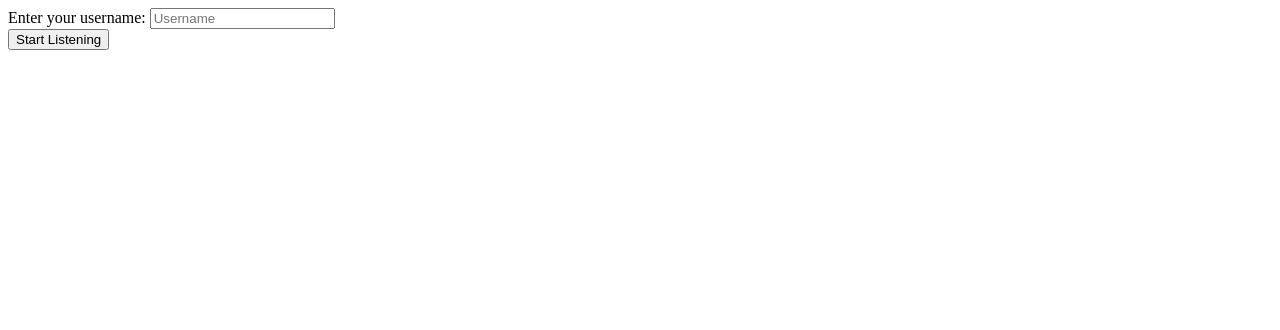
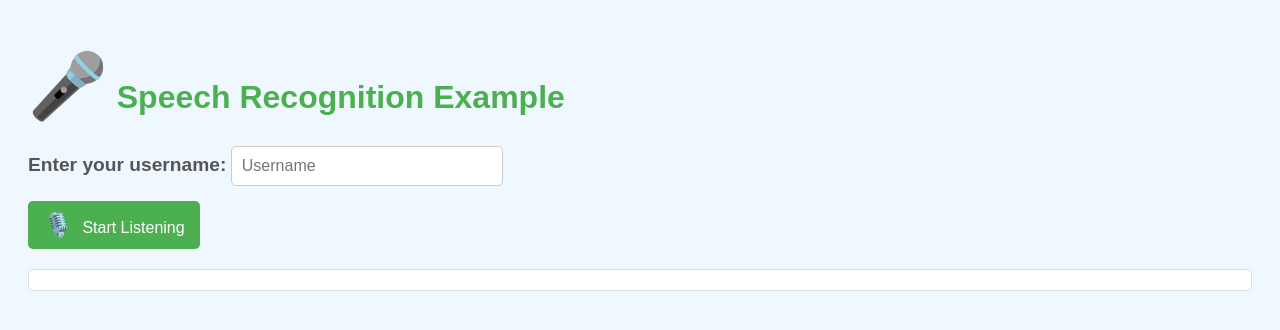
Before and after one commit to kyle12357/kyle12357.github.io, a website: page index.html in a window 1280 px wide. Drawn offline with Linux system fonts and the light colour scheme.

Commit message:
Update index.html

```diff
--- a/index.html
+++ b/index.html
@@ -4,13 +4,80 @@
     <meta charset="UTF-8">
     <meta name="viewport" content="width=device-width, initial-scale=1.0">
     <title>Speech Recognition Example</title>
+    <style>
+        body {
+            font-family: Arial, sans-serif;
+            background-color: #f0f8ff; /* Light Blue Background */
+            color: #333;
+            padding: 20px;
+        }
+
+        h1 {
+            color: #4CAF50;
+        }
+
+        div {
+            margin-bottom: 15px;
+        }
+
+        label {
+            font-weight: bold;
+            font-size: 1.2em;
+            color: #555;
+        }
+
+        #username {
+            padding: 10px;
+            font-size: 1em;
+            border-radius: 5px;
+            border: 1px solid #ccc;
+            width: 250px;
+        }
+
+        #start-btn {
+            background-color: #4CAF50;
+            color: white;
+            padding: 10px 15px;
+            font-size: 1em;
+            border: none;
+            border-radius: 5px;
+            cursor: pointer;
+            transition: background-color 0.3s;
+        }
+
+        #start-btn:hover {
+            background-color: #45a049;
+        }
+
+        #result {
+            margin-top: 20px;
+            font-size: 1.2em;
+            color: #555;
+            background-color: #fff;
+            padding: 10px;
+            border-radius: 5px;
+            border: 1px solid #ddd;
+        }
+
+        .icon {
+            font-size: 1.5em;
+            margin-right: 5px;
+        }
+
+        .symbol {
+            font-size: 2em;
+        }
+    </style>
 </head>
 <body>
+    <h1><span class="symbol">🎤</span> Speech Recognition Example</h1>
     <div>
         <label for="username">Enter your username:</label>
         <input type="text" id="username" placeholder="Username">
     </div>
-    <button id="start-btn">Start Listening</button>
+    <button id="start-btn">
+        <span class="icon">🎙️</span> Start Listening
+    </button>
     <div id="result"></div>
 
     <script src="server.js"></script>
```
